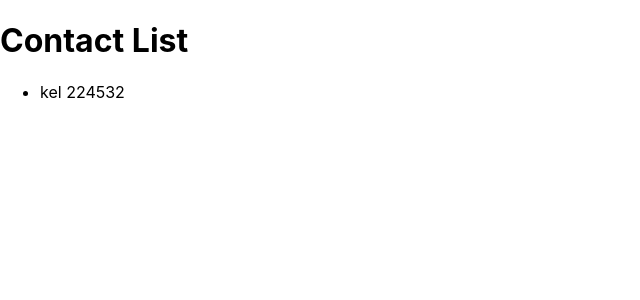
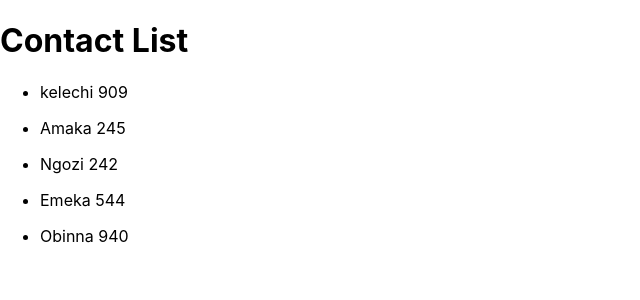
Before and after one commit to kay698/React-Classes, a React (Create React App) app: page / in a window 1280 px wide. Shown: the top 300 px of the page, without its empty margins (0-640 px from the left). Built offline with nearby package versions, Linux system fonts and the light colour scheme.

Commit message:
more contacts created in objects held in an array and mapped

```diff
--- /dev/null
+++ b/src/Components/Contact.js
@@ -0,0 +1,14 @@
+import React, { Component } from "react";
+
+class Contact extends Component {
+  render() {
+    return (
+      <div>
+        <ul>
+          <li>{this.props.contacts.name} {this.props.contacts.phone}</li>
+        </ul>
+      </div>
+    );
+  }
+}
+export default Contact;
--- a/src/Components/ContactList.js
+++ b/src/Components/ContactList.js
@@ -1,13 +1,15 @@
 import React, { Component } from "react";
-
+import Contact from './Contact'
 
 class ContactList extends Component {
   render() {
     return (
       <div>
-        <ul>
-            <li>{this.props.contacts.name} {this.props.contacts.number} </li>
-        </ul>
+        {this.props.contacts.map((contacts) => {
+          return  <Contact  contacts = {contacts} key = {contacts.id}/>
+        })
+
+        }
       </div>
     );
   }
--- a/src/index.js
+++ b/src/index.js
@@ -4,11 +4,34 @@ import './index.css';
 import App from './App';
 import * as serviceWorker from './serviceWorker';
 
-let contacts =
+let contacts = [
   {
-    name : 'kel',
-    number : "224532"
+    id : '0',
+    name : 'kelechi',
+    phone : "909"
+  },
+  {
+    id : '1',
+    name : 'Amaka',
+    phone : "245"
+  },
+  {
+    id : '2',
+    name : 'Ngozi',
+    phone : "242"
+  },
+  {
+    id : '3',
+    name : 'Emeka',
+    phone : "544"
+  },
+  {
+    id : '4',
+    name : 'Obinna',
+    phone : "940"
   }
+
+]
 
 ReactDOM.render(<App contacts = {contacts} />, document.getElementById('root'));
 
```
